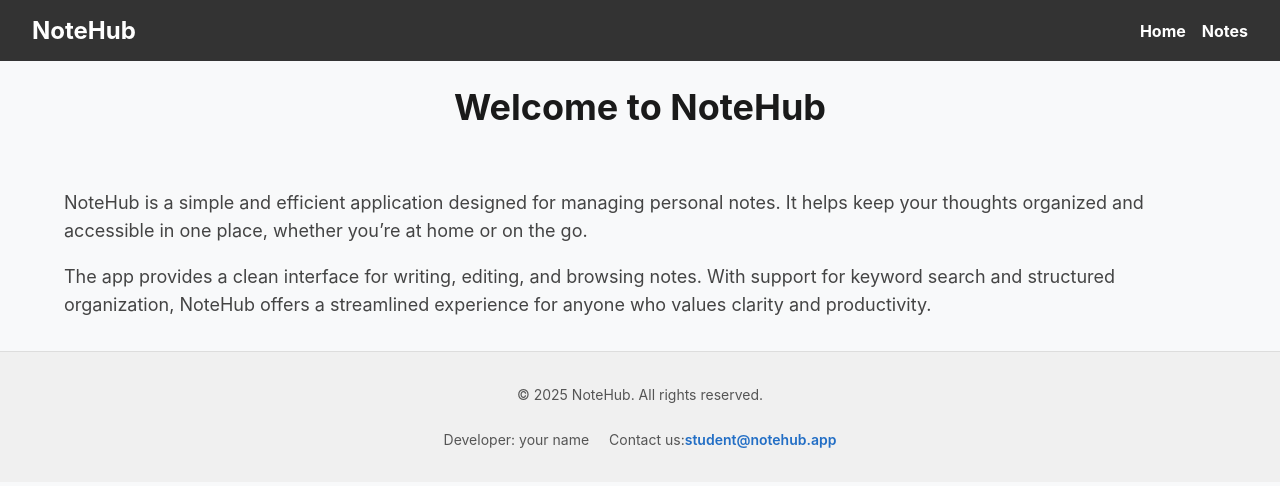
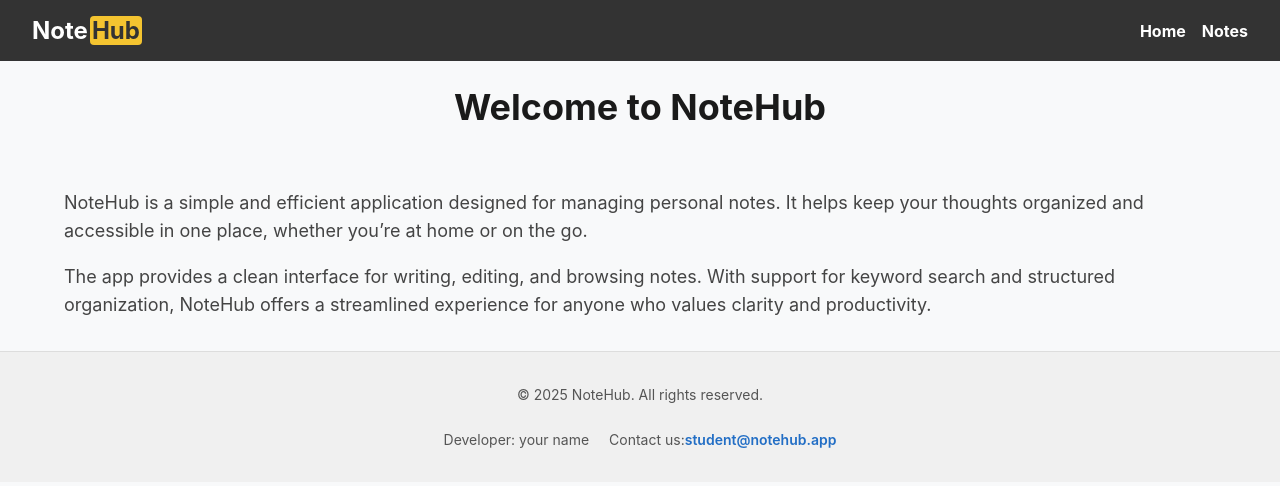
Before and after one commit to sselesnes/06-notehub-nextjs, a Next.js app: page / in a window 1280 px wide. Shown: the top 486 px of the page. Built offline with nearby package versions, Linux system fonts and the light colour scheme.

Commit message:
mentor warnings

```diff
--- a/components/Header/Header.module.css
+++ b/components/Header/Header.module.css
@@ -5,6 +5,14 @@
   padding: 1rem 2rem;
   background-color: #333;
   color: white;
+}
+
+.header span {
+  color: #333;
+  background-color: #f4c430;
+  border-radius: 4px;
+  padding: 0px 2px;
+  margin-left: 2px;
 }
 
 .header a {
--- a/components/Header/Header.tsx
+++ b/components/Header/Header.tsx
@@ -8,7 +8,7 @@ export default function Header() {
   return (
     <header className={css.header}>
       <Link href="/" aria-label="Home">
-        NoteHub
+        Note<span>Hub</span>
       </Link>
       <nav aria-label="Main Navigation">
         <ul className={css.navigation}>
--- a/components/TanStackProvider/TanStackProvider.tsx
+++ b/components/TanStackProvider/TanStackProvider.tsx
@@ -3,15 +3,16 @@
 "use client";
 
 import { QueryClient, QueryClientProvider } from "@tanstack/react-query";
-import { ReactNode } from "react";
-
-const queryClient = new QueryClient();
+import { ReactNode, useState } from "react";
 
 export default function TanStackProvider({
   children,
 }: {
   children: ReactNode;
 }) {
+  // QueryClient через useState, щоб забезпечити тільки один екземпляр
+  const [queryClient] = useState(() => new QueryClient());
+
   return (
     <QueryClientProvider client={queryClient}>{children}</QueryClientProvider>
   );
```
Also changed, not shown: app/notes/Notes.client.tsx (+7 -3 lines), app/notes/[id]/NoteDetails.client.tsx (+7 -6 lines), app/notes/page.tsx (+11 -2 lines).
